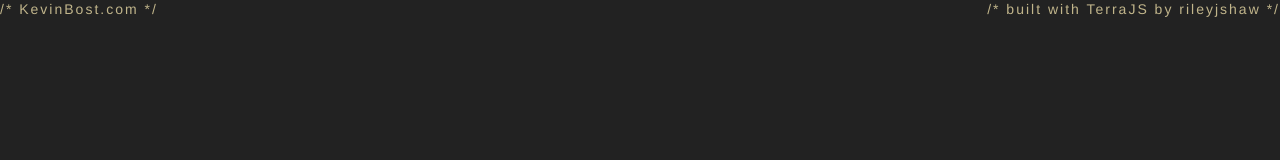
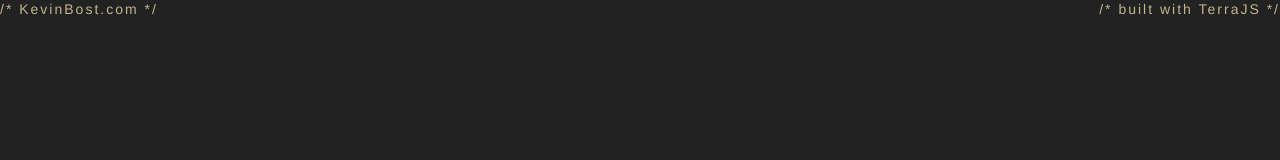
Before and after one commit to kevbost/kb-terra-play, a plain HTML site: page index.html in a window 1280 px wide. Shown: the top 160 px of the page. Drawn offline with Linux system fonts and the light colour scheme.

Commit message:
Update index.html

```diff
--- a/index.html
+++ b/index.html
@@ -13,7 +13,7 @@
 			<li><a href="#">One more separated link</a></li>
 			</ul>
 		</li>
-	</ul> --><!-- //////////////////////////// --><div id=insidebox><div id=insert><div class="insert-green inlineBlock">/* <a href=http://kevbost.github.io/kb-portfolio title="Kevin Bost - Front End Web Developer">KevinBost.com</a> */</div><div class="insert-blue inlineBlock"></div><div class="insert-yellow inlineBlock pull-right"><span>/* built with </span><a href="http://rileyjshaw.com/terra/" title="A JavaScript library for simple biological simulations and cellular automata.">TerraJS</a> by <a href="http://rileyjshaw.com/" title=rileyjshaw>rileyjshaw</a> */</div></div><div class=toggler><h1>CLICK ANYWHERE TO<br>BEGIN THE ANIMATION</h1><h2>CLICK AGAIN TO STOP</h2></div><div class=stopwatch><h1><div class=timer>00:00</div></h1></div></div><script src=scripts/f9081b38.vendor.js></script><!-- Google Analytics: change UA-XXXXX-X to be your site's ID. --><script>(function(b,o,i,l,e,r){b.GoogleAnalyticsObject=l;b[l]||(b[l]=
+	</ul> --><!-- //////////////////////////// --><div id=insidebox><div id=insert><div class="insert-green inlineBlock">/* <a href=http://kevbost.github.io/kb-portfolio title="Kevin Bost - Front End Web Developer">KevinBost.com</a> */</div><div class="insert-blue inlineBlock"></div><div class="insert-yellow inlineBlock pull-right"><span>/* built with </span><a href="http://rileyjshaw.com/terra/" title="A JavaScript library for simple biological simulations and cellular automata.">TerraJS</a> */</div></div><div class=toggler><h1>CLICK ANYWHERE TO<br>BEGIN THE ANIMATION</h1><h2>CLICK AGAIN TO STOP</h2></div><div class=stopwatch><h1><div class=timer>00:00</div></h1></div></div><script src=scripts/f9081b38.vendor.js></script><!-- Google Analytics: change UA-XXXXX-X to be your site's ID. --><script>(function(b,o,i,l,e,r){b.GoogleAnalyticsObject=l;b[l]||(b[l]=
 		function(){(b[l].q=b[l].q||[]).push(arguments)});b[l].l=+new Date;
 		e=o.createElement(i);r=o.getElementsByTagName(i)[0];
 		e.src='//www.google-analytics.com/analytics.js';
```
